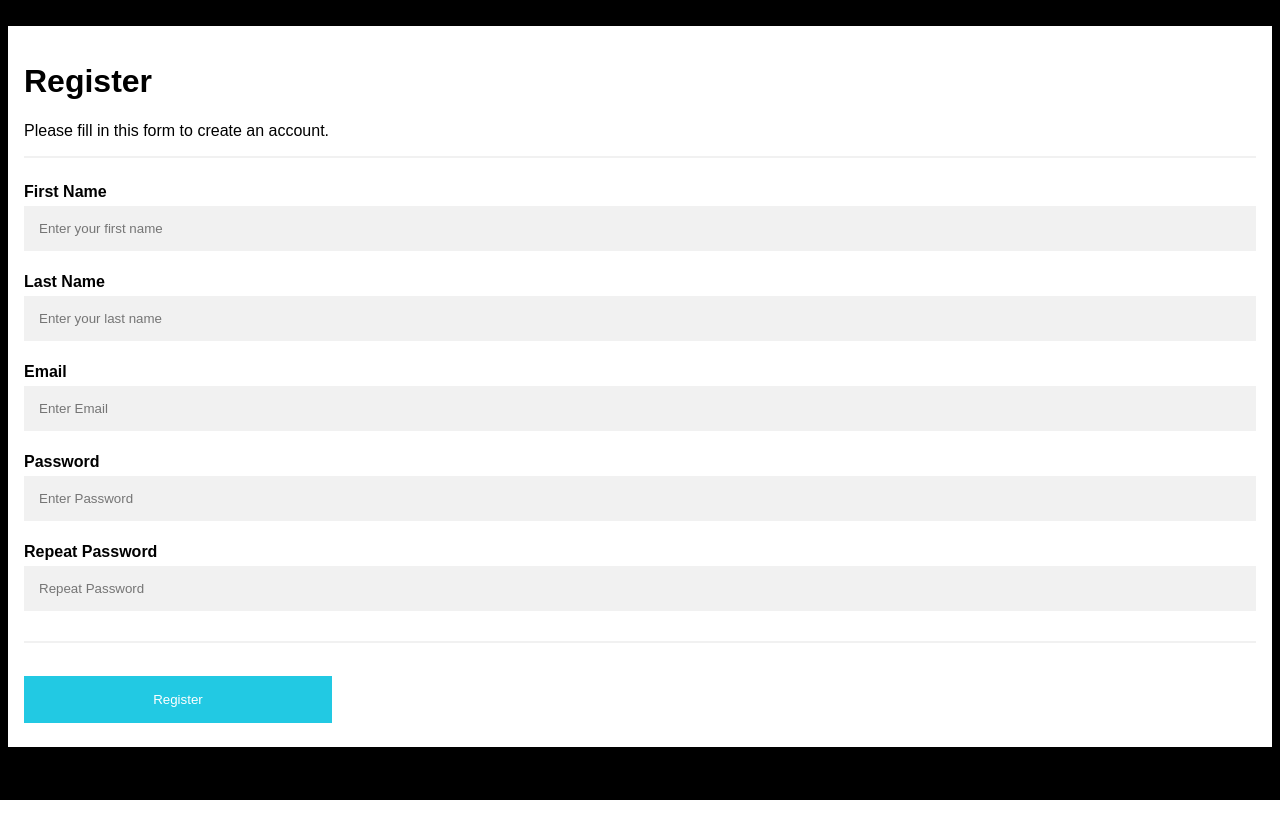
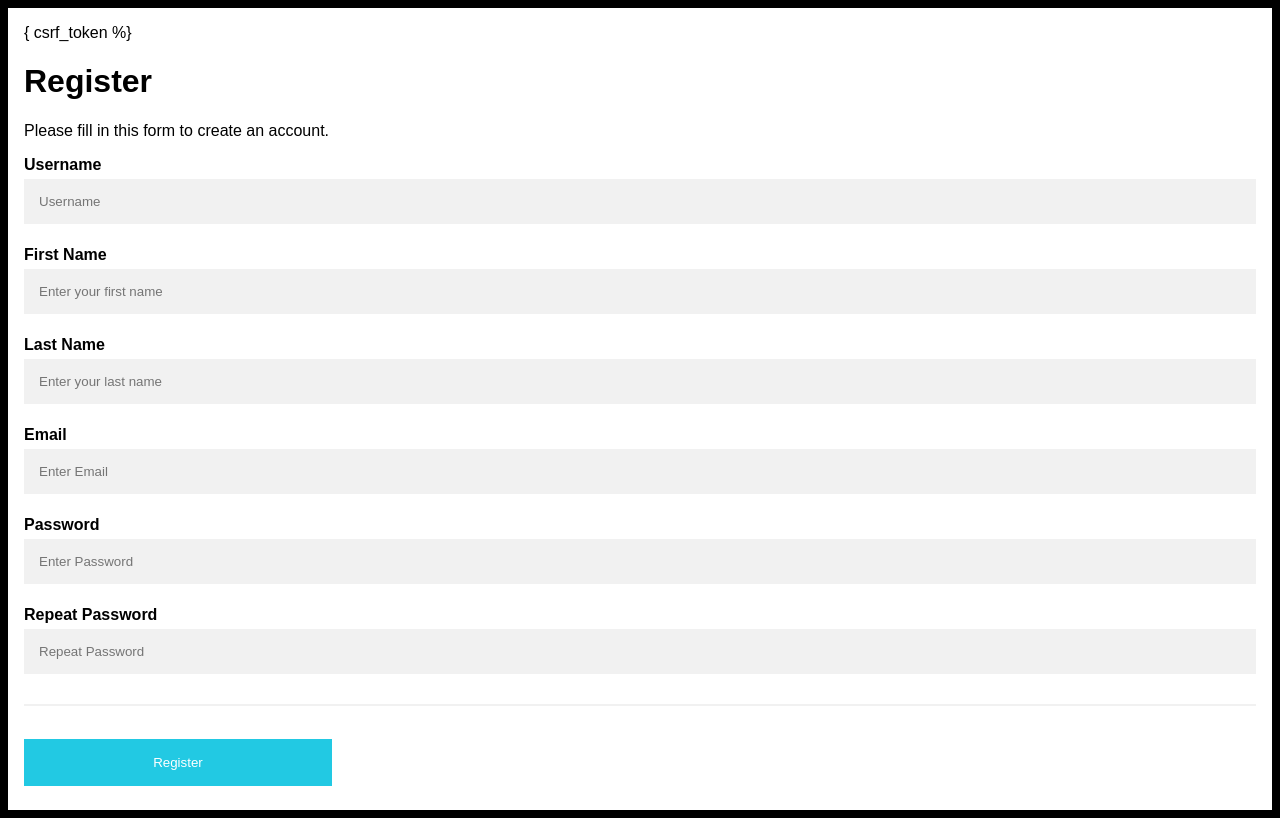
Before and after one commit to aswinpadas/travelproject, a Django app: page /accounts/register in a window 1280 px wide. Run offline with Django 4.2, Linux system fonts and the light colour scheme.

Commit message:
login registration added. and database store

```diff
--- a/accounts/views.py
+++ b/accounts/views.py
@@ -1,6 +1,19 @@
-from django.shortcuts import render
+from django.shortcuts import render, redirect
+from django.contrib.auth.models import User,auth
 
 def register(req):
-    return render(req,'registration.html')
+    if req.method =="POST":
+        first_name=req.POST["first_name"]
+        last_name=req.POST["last_name"]
+        username=req.POST["user_name"]
+        password1=req.POST["password1"]
+        password2=req.POST["password2"]
+        email=req.POST["email"]
+        user=User.objects.create_user(first_name=first_name,last_name=last_name,username=username,passsword=password1,email=email)
+        user.save();
+        print('user created')
+        return redirect('/')
+    else:
+        return render(req,'registration.html')
 
 # Create your views here.
--- a/templates/index.html
+++ b/templates/index.html
@@ -32,7 +32,7 @@
 								<ul class="d-flex flex-row align-items-start justify-content-start">
 									<li class="active"><a href="index.html">Home</a></li>
 									<li><a href="about.html">About us</a></li>
-									<li><a href="registration.html">Register</a></li>
+									<li><a href="accounts/register">Register</a></li>
 								</ul>
 							</nav>
 							<div class="header_phone ml-auto">Call us: 00-56 445 678 33</div>
--- a/templates/registration.html
+++ b/templates/registration.html
@@ -67,12 +67,15 @@ hr {
 </head>
 <body>
 
-<form action="registration" method="post">
-  { csrf_token %}
+<form action="register" method="post">
+
   <div class="container">
+    { csrf_token %}
     <h1>Register</h1>
     <p>Please fill in this form to create an account.</p>
-    <hr>
+
+    <label><b>Username</b></label>
+    <input type="text" placeholder="Username" name="username" required>
 
     <label><b>First Name</b></label>
     <input type="text" placeholder="Enter your first name" name="first_name" required>
@@ -84,18 +87,16 @@ hr {
     <input type="text" placeholder="Enter Email" name="email" required>
 
     <label><b>Password</b></label>
-    <input type="password" placeholder="Enter Password" name="psw"required>
+    <input type="password" placeholder="Enter Password" name="password1"required>
 
     <label><b>Repeat Password</b></label>
-    <input type="password" placeholder="Repeat Password" name="psw-repeat"required>
+    <input type="password" placeholder="Repeat Password" name="password2"required>
     <hr>
 
-    <button type="submit" class="registerbtn">Register</button>
+    <button type="submit"  value="registration" class="registerbtn" >Register</button>
   </div>
 
 </form>
 
 </body>
 </html>
-</body>
-</html>
```
